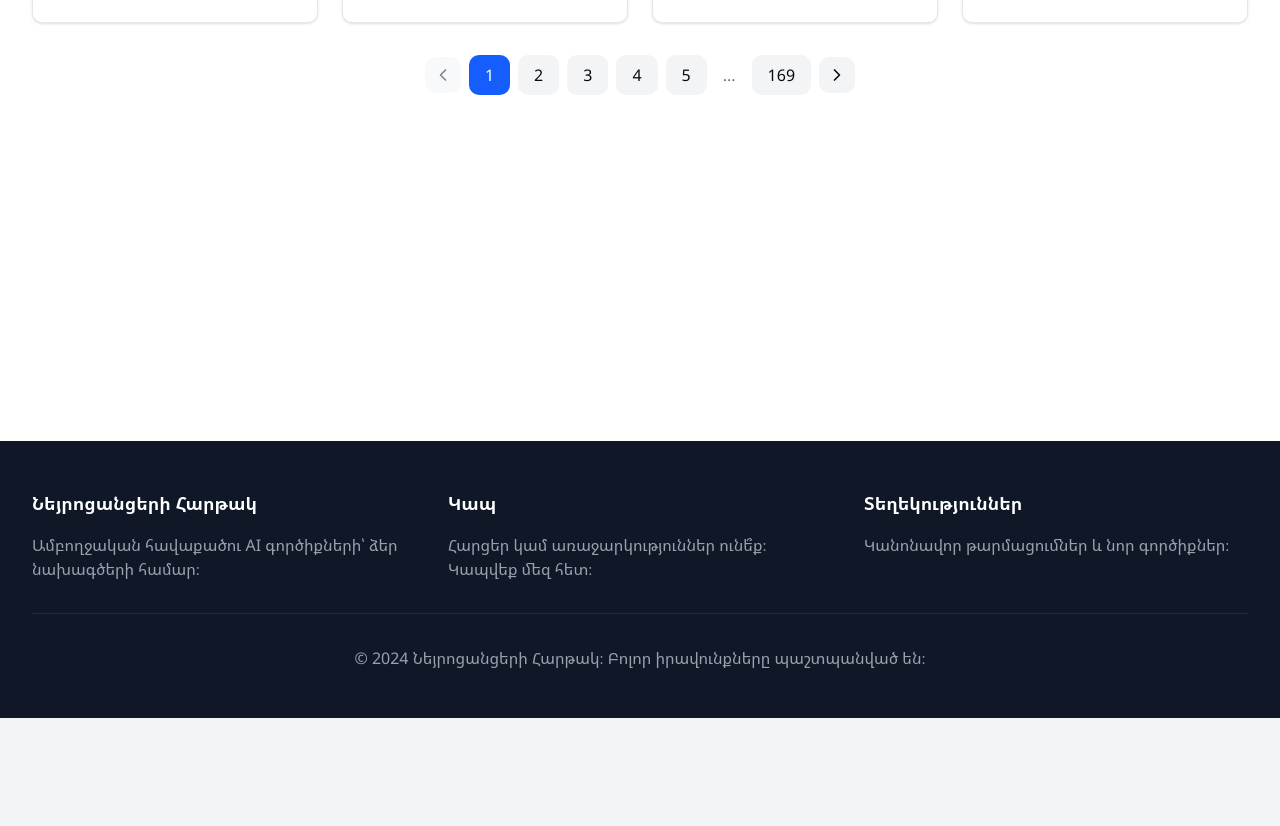
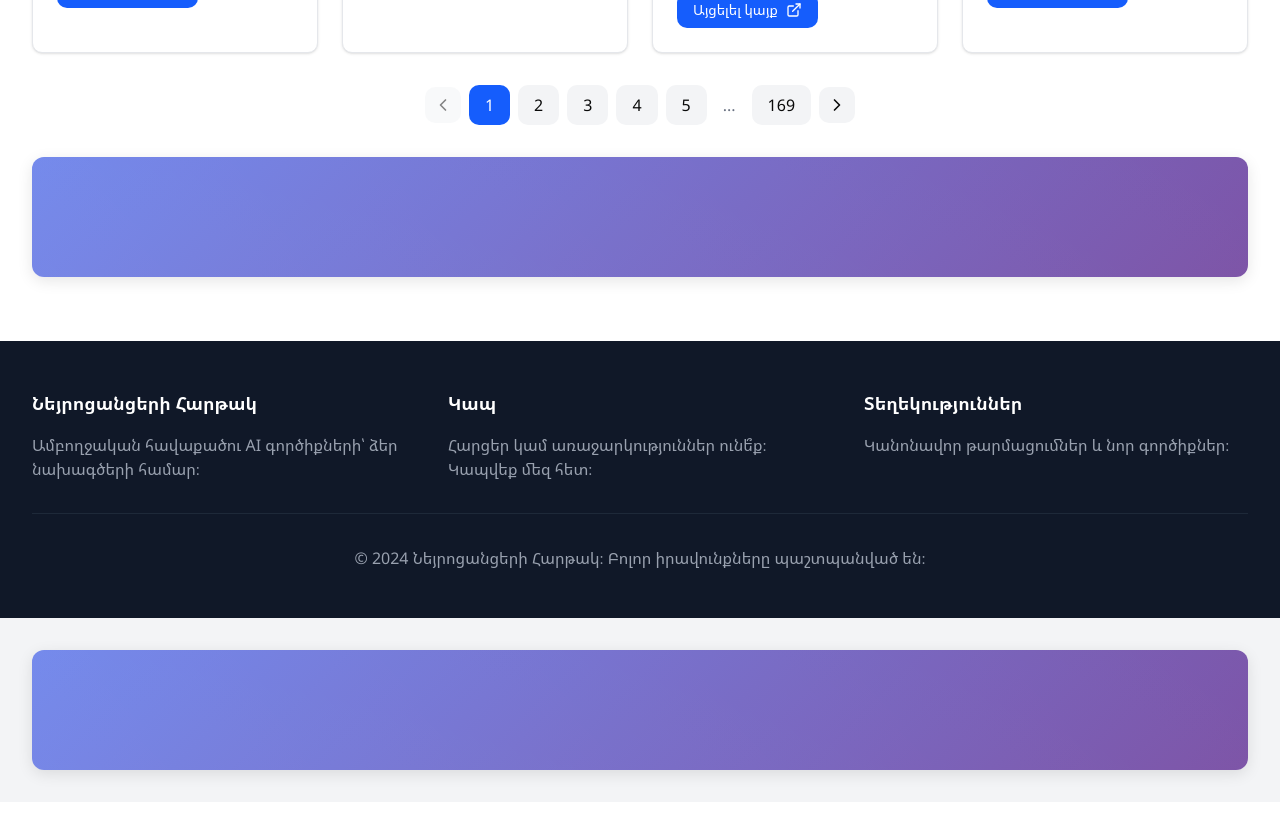
Before and after one commit to Styop22/neuro-catalog, a React (Vite) app: page / in a window 1280 px wide. Shown: the part 1520-2346 px from the top of the page. After the commit the page ends 2322 px from the top, so only its background shows below. Built offline with nearby package versions, Linux system fonts and the light colour scheme.

Commit message:
Улучшена мобильная версия и добавлены Vignette Banner рекламные блоки

```diff
--- a/src/App.css
+++ b/src/App.css
@@ -198,3 +198,240 @@ body {
 .dark .hover\:shadow-md:hover {
   box-shadow: 0 10px 15px -3px rgba(0, 0, 0, 0.3), 0 4px 6px -2px rgba(0, 0, 0, 0.2);
 }
+
+
+/* Mobile-first responsive improvements */
+@media (max-width: 768px) {
+  /* Header improvements for mobile */
+  .mobile-header {
+    padding: 0.75rem 1rem;
+  }
+
+  .mobile-title {
+    font-size: 1.25rem;
+    line-height: 1.75rem;
+  }
+
+  /* Search and filters for mobile */
+  .mobile-search-container {
+    flex-direction: column;
+    gap: 0.75rem;
+    padding: 1rem;
+  }
+
+  .mobile-search-input {
+    width: 100%;
+    font-size: 1rem;
+    padding: 0.75rem;
+  }
+
+  .mobile-category-select {
+    width: 100%;
+    font-size: 1rem;
+    padding: 0.75rem;
+  }
+
+  /* Grid improvements for mobile */
+  .mobile-grid {
+    grid-template-columns: 1fr;
+    gap: 1rem;
+    padding: 1rem;
+  }
+
+  /* Card improvements for mobile */
+  .mobile-card {
+    padding: 1rem;
+    border-radius: 0.75rem;
+  }
+
+  .mobile-card-title {
+    font-size: 1.125rem;
+    line-height: 1.5rem;
+    margin-bottom: 0.5rem;
+  }
+
+  .mobile-card-description {
+    font-size: 0.875rem;
+    line-height: 1.25rem;
+    margin-bottom: 0.75rem;
+  }
+
+  .mobile-card-category {
+    font-size: 0.75rem;
+    padding: 0.25rem 0.5rem;
+  }
+
+  /* Monetag ads for mobile */
+  .mobile-monetag-container {
+    margin: 1rem;
+    padding: 0.75rem;
+    border-radius: 0.75rem;
+    min-height: 100px;
+    display: flex;
+    align-items: center;
+    justify-content: center;
+  }
+
+  /* Pagination for mobile */
+  .mobile-pagination {
+    flex-direction: column;
+    gap: 0.75rem;
+    padding: 1rem;
+  }
+
+  .mobile-pagination-buttons {
+    display: flex;
+    justify-content: center;
+    gap: 0.5rem;
+    flex-wrap: wrap;
+  }
+
+  .mobile-pagination-button {
+    min-width: 2.5rem;
+    height: 2.5rem;
+    font-size: 0.875rem;
+  }
+
+  /* Hero section for mobile */
+  .mobile-hero {
+    padding: 2rem 1rem;
+    text-align: center;
+  }
+
+  .mobile-hero-title {
+    font-size: 1.875rem;
+    line-height: 2.25rem;
+    margin-bottom: 1rem;
+  }
+
+  .mobile-hero-description {
+    font-size: 1rem;
+    line-height: 1.5rem;
+    margin-bottom: 1.5rem;
+  }
+
+  /* Stats section for mobile */
+  .mobile-stats {
+    grid-template-columns: 1fr;
+    gap: 1rem;
+    padding: 1rem;
+  }
+
+  .mobile-stat-card {
+    padding: 1.5rem 1rem;
+    text-align: center;
+  }
+
+  .mobile-stat-number {
+    font-size: 2rem;
+    line-height: 2.5rem;
+  }
+
+  .mobile-stat-label {
+    font-size: 0.875rem;
+    margin-top: 0.5rem;
+  }
+}
+
+/* Touch-friendly improvements */
+@media (max-width: 768px) {
+  /* Larger touch targets */
+  button, .clickable {
+    min-height: 44px;
+    min-width: 44px;
+  }
+
+  /* Better spacing for touch */
+  .touch-spacing {
+    margin: 0.5rem 0;
+  }
+
+  /* Improved text readability on mobile */
+  .mobile-text {
+    font-size: 1rem;
+    line-height: 1.5;
+  }
+
+  /* Better contrast for mobile */
+  .mobile-contrast {
+    color: #1f2937;
+  }
+
+  .dark .mobile-contrast {
+    color: #f9fafb;
+  }
+}
+
+/* Vignette Banner specific styles */
+.vignette-banner {
+  position: relative;
+  background: linear-gradient(135deg, #667eea 0%, #764ba2 100%);
+  border-radius: 12px;
+  padding: 1rem;
+  margin: 1rem 0;
+  box-shadow: 0 4px 15px rgba(0, 0, 0, 0.1);
+  overflow: hidden;
+}
+
+.vignette-banner::before {
+  content: '';
+  position: absolute;
+  top: 0;
+  left: 0;
+  right: 0;
+  bottom: 0;
+  background: linear-gradient(45deg, rgba(255,255,255,0.1) 0%, rgba(255,255,255,0.05) 100%);
+  pointer-events: none;
+}
+
+.vignette-banner-content {
+  position: relative;
+  z-index: 1;
+  color: white;
+  text-align: center;
+}
+
+/* Mobile vignette banner */
+@media (max-width: 768px) {
+  .vignette-banner {
+    margin: 1rem;
+    padding: 1.5rem 1rem;
+    border-radius: 16px;
+  }
+
+  .vignette-banner-content {
+    font-size: 0.875rem;
+    line-height: 1.25rem;
+  }
+}
+
+/* Enhanced mobile monetag containers */
+@media (max-width: 768px) {
+  .monetag-container {
+    margin: 1rem;
+    padding: 1rem;
+    border-radius: 12px;
+    min-height: 120px;
+    background: linear-gradient(135deg, #f8fafc 0%, #e2e8f0 100%);
+    border: 2px solid #e2e8f0;
+  }
+
+  .dark .monetag-container {
+    background: linear-gradient(135deg, #1e293b 0%, #334155 100%);
+    border-color: #475569;
+  }
+
+  .monetag-container:empty::before {
+    content: '📱 Բեռնվում է գովազդ...';
+    font-size: 1rem;
+    color: #64748b;
+    display: flex;
+    align-items: center;
+    justify-content: center;
+    min-height: 100px;
+  }
+
+  .dark .monetag-container:empty::before {
+    color: #94a3b8;
+  }
+}
--- a/src/App.jsx
+++ b/src/App.jsx
@@ -1,4 +1,4 @@
-import React, { useState, useMemo } from 'react';
+import React, { useState, useMemo, useEffect } from 'react';
 import { Search, Grid, List, Moon, Sun, ChevronLeft, ChevronRight, ExternalLink } from 'lucide-react';
 import './App.css';
 
@@ -7,6 +7,7 @@ import neuralNetworksData from './excel_data.json';
 
 // Monetag components
 import MonetagAd from './components/MonetagAd';
+import VignetteBannerAd from './components/VignetteBannerAd';
 import MonetagScript from './components/MonetagScript';
 
 const App = () => {
@@ -124,12 +125,17 @@ const App = () => {
             Գտեք ձեր նախագծի համար կատարյալ լուծումը։
           </p>
 
-          {/* Monetag Ad - Top Banner */}
+          {/* Vignette Banner Ad - Top */}
           <div className="my-8">
-            <MonetagAd
-              zoneId="9449269"
-              adType="inpage"
-              adStyle={{ minHeight: '90px', backgroundColor: 'rgba(255,255,255,0.1)', borderRadius: '8px' }}
+            <VignetteBannerAd
+              zoneId="MONETAG_ZONE_1"
+              className="mobile-monetag-container"
+              adStyle={{
+                minHeight: '120px',
+                backgroundColor: 'rgba(255,255,255,0.1)',
+                borderRadius: '12px',
+                margin: '1rem 0'
+              }}
             />
           </div>
 
@@ -363,13 +369,16 @@ const App = () => {
           </div>
         )}
 
-        {/* Monetag Ad - Middle Banner */}
+        {/* Vignette Banner Ad - Middle */}
         {filteredData.length > 12 && (
           <div className="my-8">
-            <MonetagAd
-              zoneId="9449275"
-              adType="inpage"
-              adStyle={{ minHeight: '250px' }}
+            <VignetteBannerAd
+              zoneId="MONETAG_ZONE_2"
+              className="mobile-monetag-container"
+              adStyle={{
+                minHeight: '120px',
+                margin: '2rem 0'
+              }}
             />
           </div>
         )}
@@ -407,13 +416,16 @@ const App = () => {
         </div>
       </footer>
 
-      {/* Monetag Ad - Bottom Banner */}
+      {/* Vignette Banner Ad - Bottom */}
       <div className="bg-gray-100 dark:bg-gray-800 py-4">
         <div className="max-w-7xl mx-auto px-4 sm:px-6 lg:px-8">
-          <MonetagAd
-            zoneId="9449278"
-            adType="inpage"
-            adStyle={{ minHeight: '90px' }}
+          <VignetteBannerAd
+            zoneId="MONETAG_ZONE_3"
+            className="mobile-monetag-container"
+            adStyle={{
+              minHeight: '120px',
+              backgroundColor: 'transparent'
+            }}
           />
         </div>
       </div>
--- /dev/null
+++ b/src/components/VignetteBannerAd.jsx
@@ -0,0 +1,90 @@
+// VignetteBannerAd.jsx - Специальный компонент для Vignette Banner рекламы
+import React, { useEffect, useRef } from 'react';
+
+const VignetteBannerAd = ({ zoneId, adStyle = {}, className = "" }) => {
+  const containerRef = useRef(null);
+
+  useEffect(() => {
+    if (!containerRef.current || !zoneId) return;
+
+    // Очистим контейнер перед вставкой
+    containerRef.current.innerHTML = '';
+
+    // Создаем специальный контейнер для Vignette Banner
+    const adContainer = document.createElement('div');
+    adContainer.id = `monetag-vignette-${zoneId}`;
+    adContainer.className = 'vignette-banner-container';
+
+    // Создаем скрипт для Vignette Banner
+    const script = document.createElement('script');
+    script.type = 'text/javascript';
+    script.innerHTML = `
+      (function() {
+        var script = document.createElement('script');
+        script.type = 'text/javascript';
+        script.src = 'https://baithoph.net/400/${zoneId}';
+        script.async = true;
+        script.setAttribute('data-cfasync', 'false');
+        script.setAttribute('data-zone', '${zoneId}');
+        script.setAttribute('data-format', 'vignette');
+        document.head.appendChild(script);
+      })();
+    `;
+
+    adContainer.appendChild(script);
+    containerRef.current.appendChild(adContainer);
+
+    // Добавляем обработчик для мобильных устройств
+    const handleMobileOptimization = () => {
+      if (window.innerWidth <= 768) {
+        adContainer.style.margin = '1rem';
+        adContainer.style.borderRadius = '12px';
+        adContainer.style.minHeight = '120px';
+      }
+    };
+
+    handleMobileOptimization();
+    window.addEventListener('resize', handleMobileOptimization);
+
+    return () => {
+      window.removeEventListener('resize', handleMobileOptimization);
+    };
+  }, [zoneId]);
+
+  return (
+    <div
+      ref={containerRef}
+      className={`vignette-banner ${className}`}
+      style={{
+        width: '100%',
+        display: 'flex',
+        justifyContent: 'center',
+        alignItems: 'center',
+        minHeight: '100px',
+        margin: '1rem 0',
+        position: 'relative',
+        ...adStyle,
+      }}
+    >
+      {/* Fallback content while loading */}
+      <div className="vignette-banner-content">
+        <div style={{
+          background: 'linear-gradient(135deg, #667eea 0%, #764ba2 100%)',
+          borderRadius: '12px',
+          padding: '1rem',
+          color: 'white',
+          textAlign: 'center',
+          minHeight: '80px',
+          display: 'flex',
+          alignItems: 'center',
+          justifyContent: 'center',
+          fontSize: '0.875rem'
+        }}>
+          📱 Բեռնվում է Vignette Banner...
+        </div>
+      </div>
+    </div>
+  );
+};
+
+export default VignetteBannerAd;
```
Also changed, not shown: src/components/MonetagScript.jsx (+45 -13 lines).
